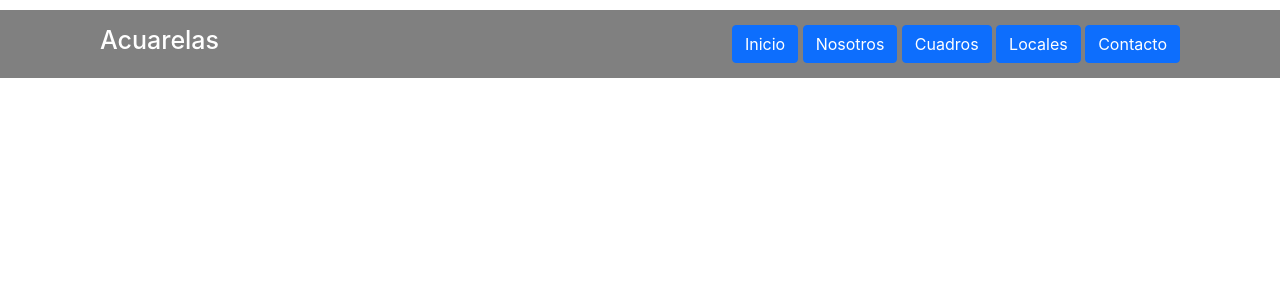
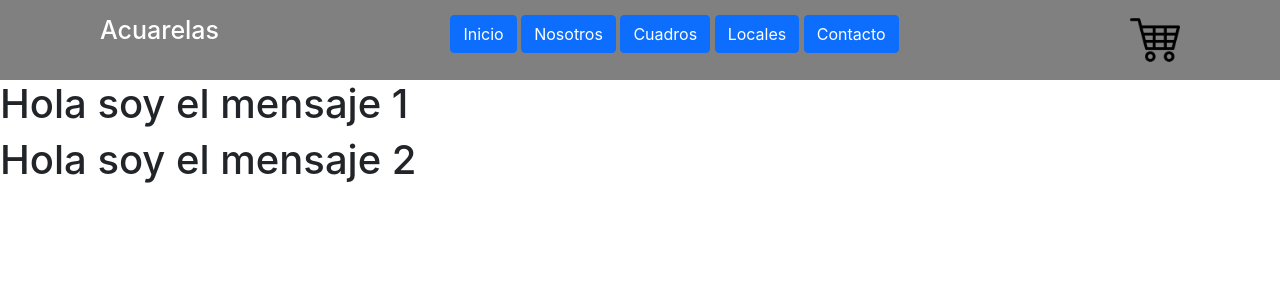
Before and after one commit to patriciol/ReactJS, a React (Create React App) app: page / in a window 1280 px wide. Shown: the top 300 px of the page. Built offline with nearby package versions, Linux system fonts and the light colour scheme.

Commit message:
Entregable crea tu landing

```diff
--- a/src/App.js
+++ b/src/App.js
@@ -1,8 +1,13 @@
 import NavBar from './components/NavBar';
+import ItemListContainer from './components/containers/ItemListContainer';
 
 function App() {
   return (
+    <>
     <NavBar />
+    <ItemListContainer greeting="Hola soy el mensaje 1"/>
+    <ItemListContainer greeting="Hola soy el mensaje 2"/>
+    </>
   );
 }
 
--- a/src/NavBar.css
+++ b/src/NavBar.css
@@ -1,6 +1,5 @@
 .contenedor
 {
-    margin-top: 10px;
     padding-block: 15px;
     display: flex;
     flex-direction: row;
@@ -13,3 +12,8 @@
     color: white;
     font-size: 25px;
 }
+
+.carrito{
+    width: 50px;
+    height: 50px;
+}
--- /dev/null
+++ b/src/components/CartWidget.jsx
@@ -0,0 +1,9 @@
+import '../NavBar.css'
+
+function CartWidget() {
+    return (
+        <img className="carrito" src="assets/image/carrito.png" />
+    )
+}
+
+export default CartWidget
--- a/src/components/NavBar.jsx
+++ b/src/components/NavBar.jsx
@@ -1,5 +1,7 @@
 import '../NavBar.css'
 import Button from 'react-bootstrap/Button';
+import CartWidget from './CartWidget';
+
 
 export default function NavBar() {
     return (
@@ -8,12 +10,15 @@ export default function NavBar() {
 
             <div><h5 className="titulo">Acuarelas</h5></div>
             <div>
-            <Button variant="primary">Inicio</Button>{' '}
+                <Button variant="primary">Inicio</Button>{' '}
                 <Button variant="primary">Nosotros</Button>{' '}
                 <Button variant="primary">Cuadros</Button>{' '}
                 <Button variant="primary">Locales</Button>{' '}
                 <Button variant="primary">Contacto</Button>{' '}
             </div>
+
+            <CartWidget />
+
         </div>
     )
 }
--- /dev/null
+++ b/src/components/containers/ItemListContainer.jsx
@@ -0,0 +1,10 @@
+
+const ItemListContainer = ({greeting}) => {
+    return (
+
+            <h1>{greeting}</h1>
+
+    )
+}
+
+export default ItemListContainer
```
Also changed, not shown: public/assets/image/carrito.png (added).
